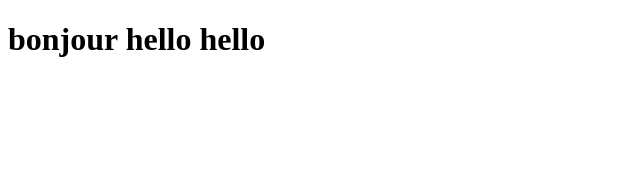
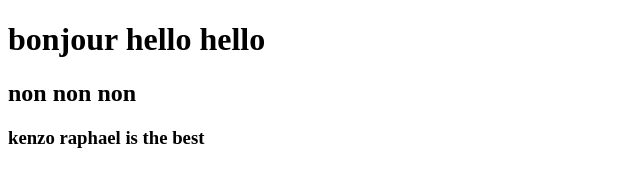
Before and after one commit to raphaelking5/lesson, a plain HTML site: page index.html in a window 1280 px wide. Shown: the whole page, without its empty margins (0-640 px from the left). Drawn offline with Linux system fonts and the light colour scheme.

Commit message:
new change

```diff
--- a/index.html
+++ b/index.html
@@ -8,5 +8,7 @@
 </head>
 <body>
     <h1> bonjour hello hello</h1>
+    <h2> non non non </h2>
+    <h3> kenzo raphael is the best</h3>
 </body>
 </html>
```
Also changed, not shown: 1 other file.
